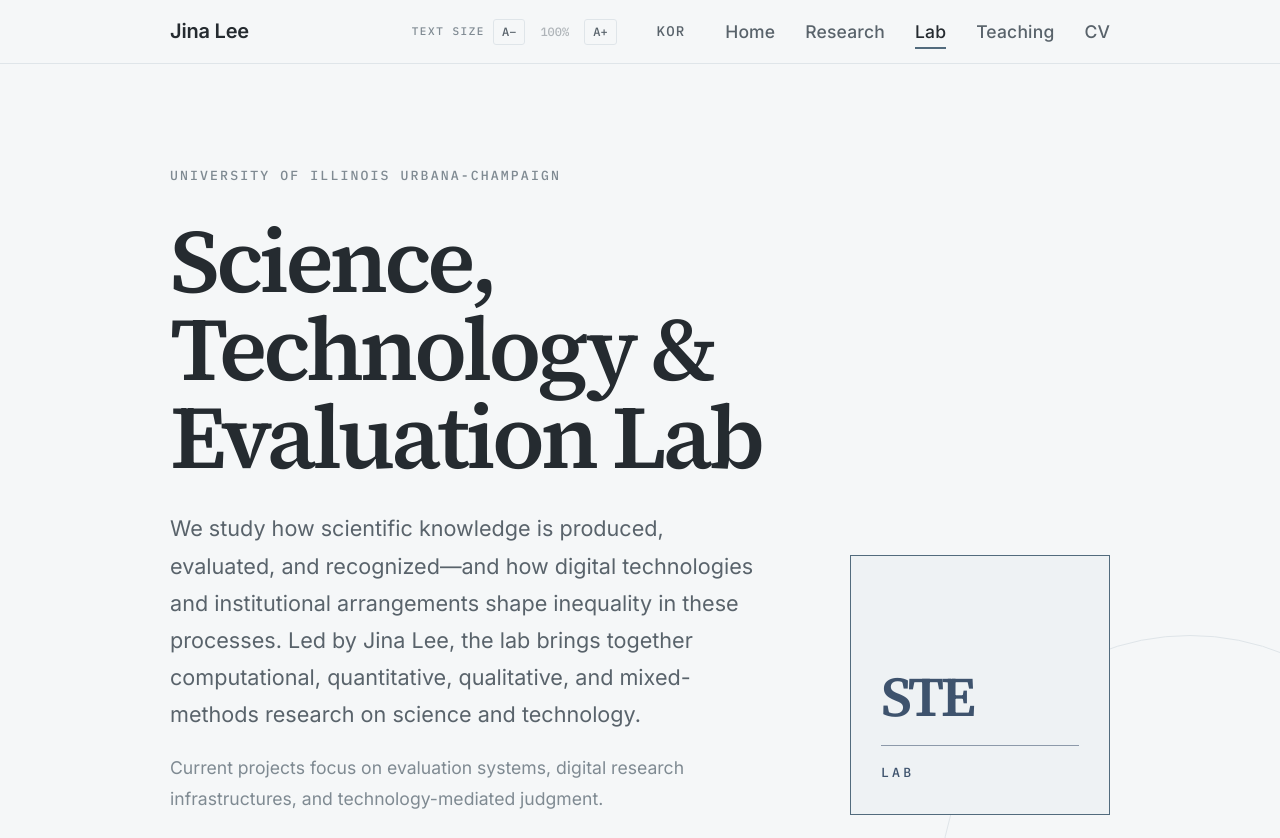
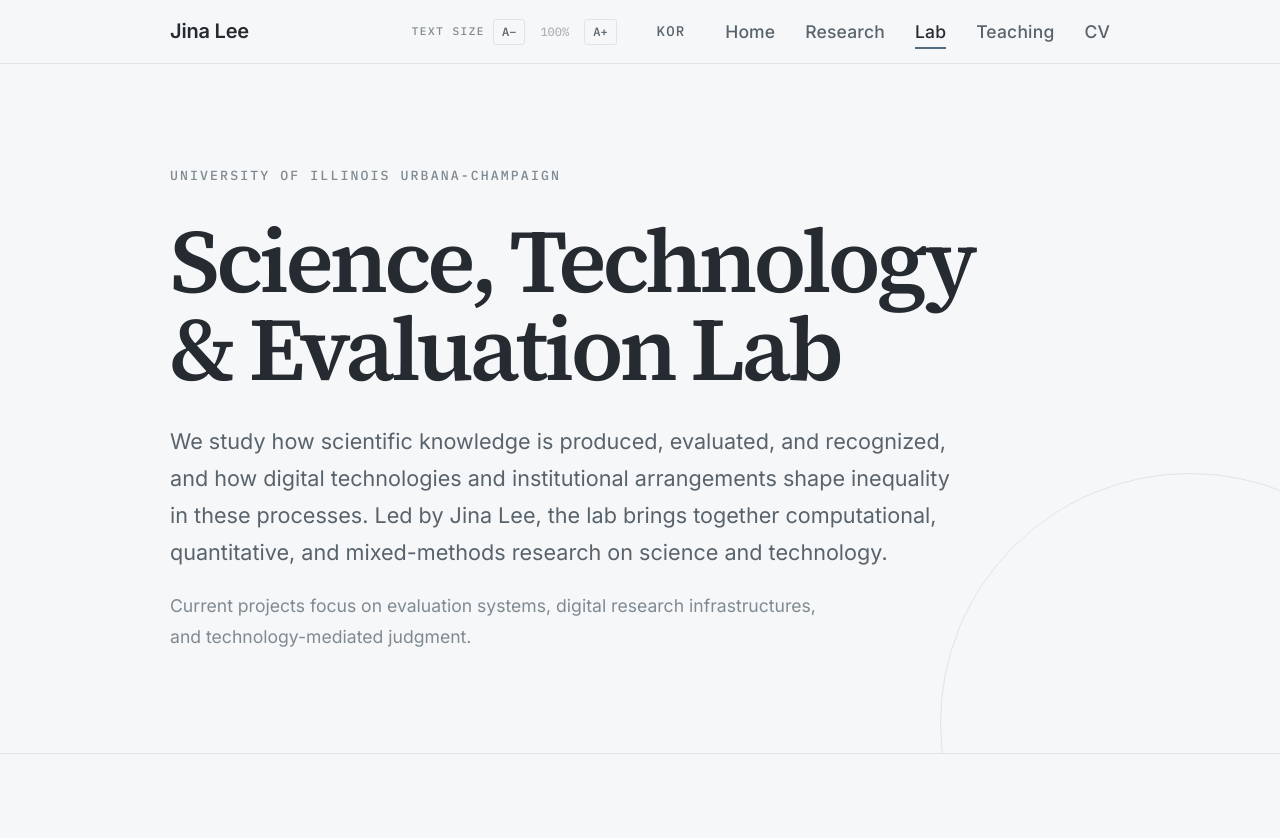
Before and after one commit to JinaLee-soc/jinalee-soc, a Next.js app: page /lab in a window 1280 px wide. Shown: the top 838 px of the page. Built offline with nearby package versions, Linux system fonts and the light colour scheme; a web font is replaced by a local one.

Commit message:
Simplify lab hero copy

```diff
--- a/src/pages/lab.tsx
+++ b/src/pages/lab.tsx
@@ -49,7 +49,7 @@ const copy = {
     eyebrow: 'University of Illinois Urbana-Champaign',
     name: 'Science, Technology & Evaluation Lab',
     intro:
-      'We study how scientific knowledge is produced, evaluated, and recognized—and how digital technologies and institutional arrangements shape inequality in these processes. Led by Jina Lee, the lab brings together computational, quantitative, qualitative, and mixed-methods research on science and technology.',
+      'We study how scientific knowledge is produced, evaluated, and recognized, and how digital technologies and institutional arrangements shape inequality in these processes. Led by Jina Lee, the lab brings together computational, quantitative, and mixed-methods research on science and technology.',
     methods: 'Current projects focus on evaluation systems, digital research infrastructures, and technology-mediated judgment.',
     members: 'Lab Members',
     guests: 'Guest Members',
@@ -60,7 +60,7 @@ const copy = {
     eyebrow: 'University of Illinois Urbana-Champaign',
     name: 'Science, Technology & Evaluation Lab',
     intro:
-      '과학 지식이 어떻게 생산·평가·인정되는지, 그리고 디지털 기술과 제도적 장치가 이 과정의 불평등을 어떻게 형성하는지 연구합니다. 이진아 교수가 이끄는 연구실로, 과학기술을 중심으로 계산사회과학과 양적·질적 방법론, 혼합방법론을 연결합니다.',
+      '과학 지식이 어떻게 생산·평가·인정되는지, 그리고 디지털 기술과 제도적 장치가 이 과정의 불평등을 어떻게 형성하는지 연구합니다. 이진아 교수가 이끄는 연구실로, 과학기술을 중심으로 계산사회과학과 양적 방법론, 혼합방법론을 연결합니다.',
     methods: '현재 평가 시스템, 디지털 연구 인프라, 기술이 매개하는 판단에 초점을 맞추고 있습니다.',
     members: '연구실 구성원',
     guests: '게스트 멤버',
@@ -110,11 +110,6 @@ export default function Lab() {
               <p className="lab-hero__intro">{text.intro}</p>
               <p className="lab-hero__methods">{text.methods}</p>
             </div>
-            <div className="lab-mark" aria-hidden="true">
-              <span className="lab-mark__letters">STE</span>
-              <span className="lab-mark__rule" />
-              <span className="lab-mark__label">LAB</span>
-            </div>
           </div>
         </section>
 
--- a/src/styles/globals.css
+++ b/src/styles/globals.css
@@ -1039,10 +1039,6 @@ button.footer__link {
 .lab-hero__inner {
   position: relative;
   z-index: 1;
-  display: grid;
-  grid-template-columns: minmax(0, 1fr) 13rem;
-  gap: var(--space-16);
-  align-items: end;
 }
 
 .lab-hero__eyebrow {
@@ -1077,40 +1073,6 @@ button.footer__link {
   margin-top: var(--space-4);
   font-size: 0.88rem;
   color: var(--color-text-muted);
-}
-
-.lab-mark {
-  width: 100%;
-  aspect-ratio: 1;
-  padding: var(--space-6);
-  border: 1px solid var(--color-accent);
-  display: flex;
-  flex-direction: column;
-  justify-content: flex-end;
-  background: var(--color-accent-light);
-  color: var(--color-navy);
-}
-
-.lab-mark__letters {
-  font-family: var(--font-serif);
-  font-size: 2.8rem;
-  font-weight: 600;
-  line-height: 1;
-  letter-spacing: -0.06em;
-}
-
-.lab-mark__rule {
-  width: 100%;
-  height: 1px;
-  margin: var(--space-4) 0 var(--space-3);
-  background: currentColor;
-  opacity: 0.55;
-}
-
-.lab-mark__label {
-  font-family: var(--font-mono);
-  font-size: 0.66rem;
-  letter-spacing: 0.24em;
 }
 
 .lab-members {
@@ -1323,15 +1285,6 @@ button.footer__link {
     padding: var(--space-12) 0;
   }
 
-  .lab-hero__inner {
-    grid-template-columns: 1fr;
-    gap: var(--space-10);
-  }
-
-  .lab-mark {
-    width: 9rem;
-  }
-
   .member-grid {
     grid-template-columns: 1fr;
   }
```
